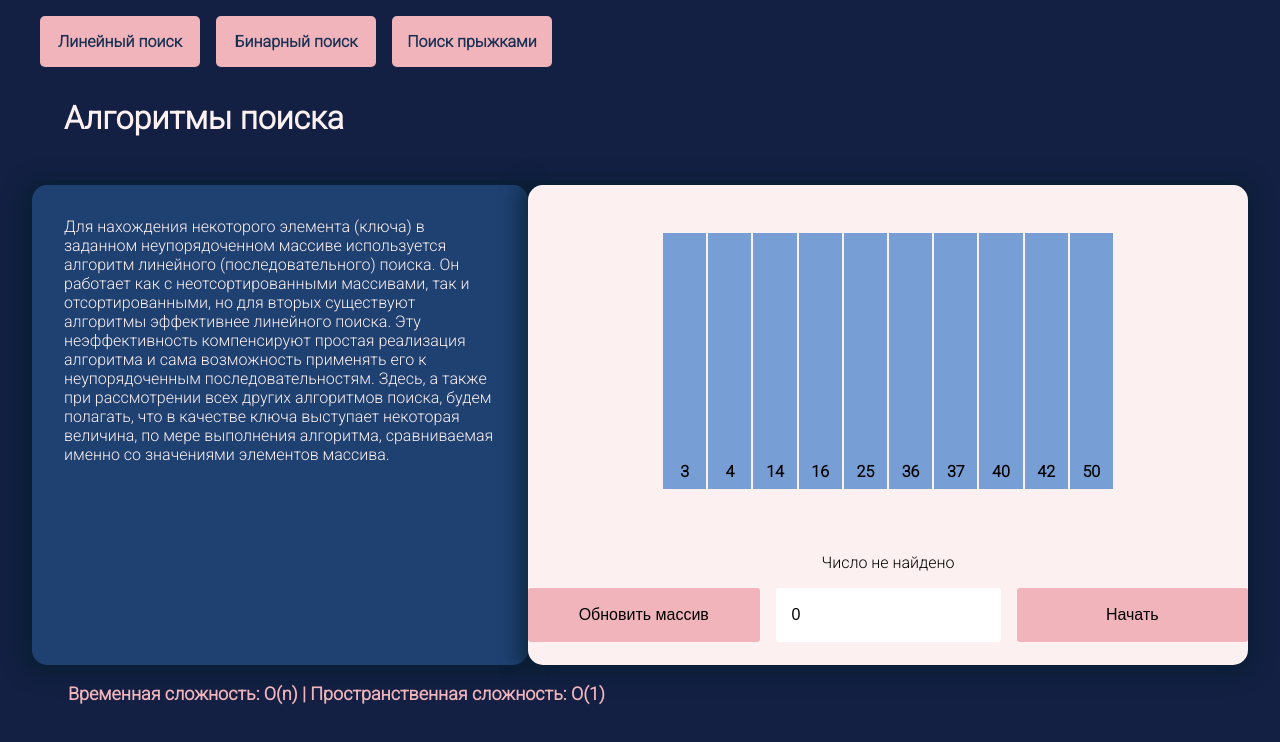
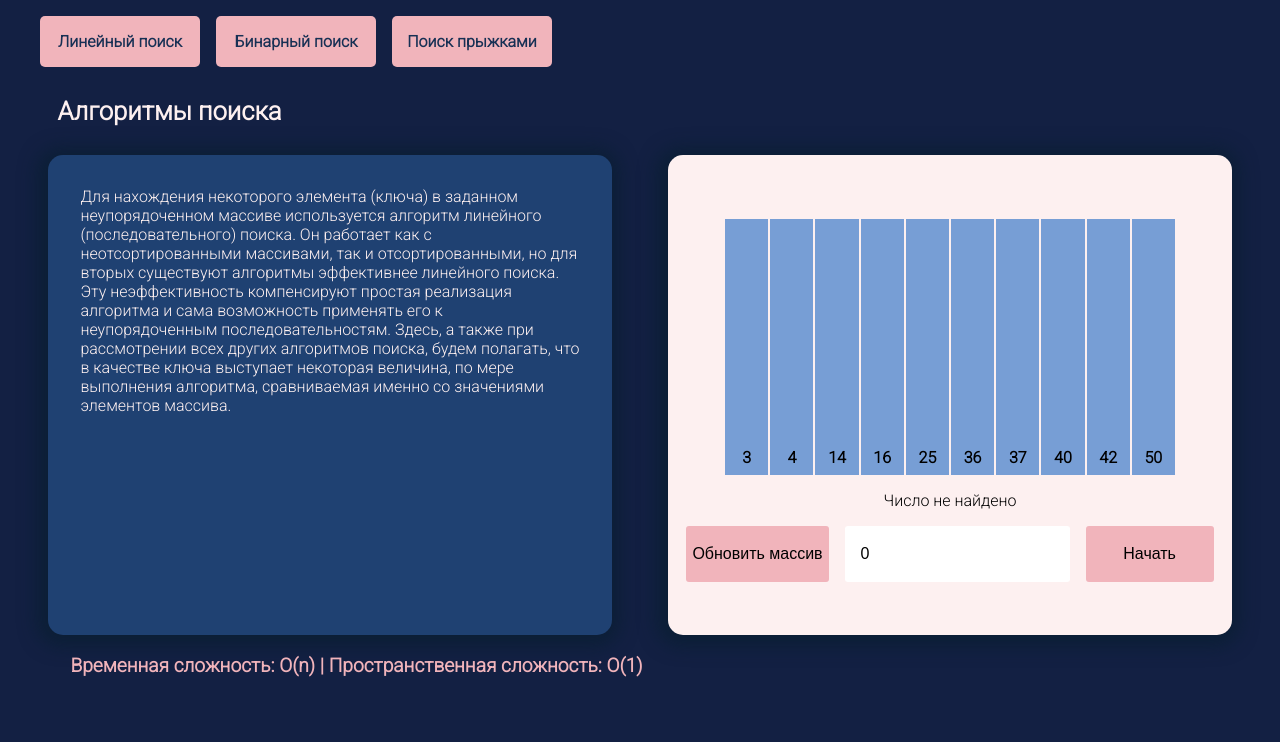
Before and after one commit to invbeans/algorythms-app, a React (Create React App) app: page /search in a window 1280 px wide. Shown: the top 742 px of the page. Built offline with nearby package versions, Linux system fonts and the light colour scheme.

Commit message:
middle? laptops

```diff
--- a/src/components/common/DemoComponent.css
+++ b/src/components/common/DemoComponent.css
@@ -24,6 +24,23 @@
     font-size: 18px;
     font-weight: bold;
     color: var(--contrast-color);
+}
+
+/* wider laptops */
+@media (1180px < width <= 1300px) and (orientation: landscape) {
+    .h1-demo {
+        font-size: 1.6em;
+    }
+
+    .children-demo {
+        padding-top: 1em;
+        gap: 1.5em;
+    }
+
+    .difficulty-line {
+        font-size: 1.2em;
+        padding-top: 1em;
+    }
 }
 
 /* tablets & small laptops */
--- a/src/components/common/DescriptionComponent.css
+++ b/src/components/common/DescriptionComponent.css
@@ -7,6 +7,16 @@
     border-radius: 15px;
     padding: 1em 2em;
     box-shadow: -2px 2px 18px 9px rgba(7, 30, 45, 0.6);
+}
+
+/* wider laptops */
+@media (1180px < width <= 1300px) and (orientation: landscape) {
+    .description-container {
+        width: 44vw;
+        min-height: fit-content;
+        height: 30em;
+        padding: 1em 2em;
+    }
 }
 
 /* tablets & small laptops */
--- a/src/components/main-page/BackgroundComponent.css
+++ b/src/components/main-page/BackgroundComponent.css
@@ -17,6 +17,13 @@
     transform: scale(2.5);
     filter: blur(1px);
     opacity: 0.15;
+}
+
+/* wider laptops */
+@media (1180px < width <= 1300px) and (orientation: landscape) {
+    .sort-background {
+        transform: scale(2);
+    }
 }
 
 /* tablets & small laptops */
--- a/src/components/search-page/CanvasComponent.css
+++ b/src/components/search-page/CanvasComponent.css
@@ -54,6 +54,37 @@
     justify-content: space-around;
     gap: 1em;
     align-items: center;
+}
+
+/* wider laptops */
+@media (1180px < width <= 1300px) and (orientation: landscape) {
+    .container-canvas-search {
+        width: 44vw;
+        min-height: fit-content;
+        height: 30em;
+    }
+
+    .search-array-container {
+        width: 100%;
+        height: fit-content;
+        margin-top: 4em;
+    }
+
+    .input-search {
+        width: 8em;
+        height: 3.5em;
+    }
+
+    .buttons-search {
+        width: 8em;
+        height: 3.5em;
+    }
+
+    .inputs-and-info-search {
+        width: 100%;
+        gap: 1em;
+        justify-content: center;
+    }
 }
 
 /* tablets & small laptops */
--- a/src/components/sort-page/CanvasComponent.css
+++ b/src/components/sort-page/CanvasComponent.css
@@ -8,6 +8,15 @@
     padding-top: 6em;
     justify-content: center;
     box-shadow: -2px 2px 18px 9px rgba(7, 30, 45, 0.6);
+}
+
+/* wider laptops */
+@media (1180px < width <= 1300px) and (orientation: landscape) {
+    .container-canvas-sort {
+        width: 44vw;
+        min-height: fit-content;
+        height: 30em;
+    }
 }
 
 /* tablets & small laptops */
```
